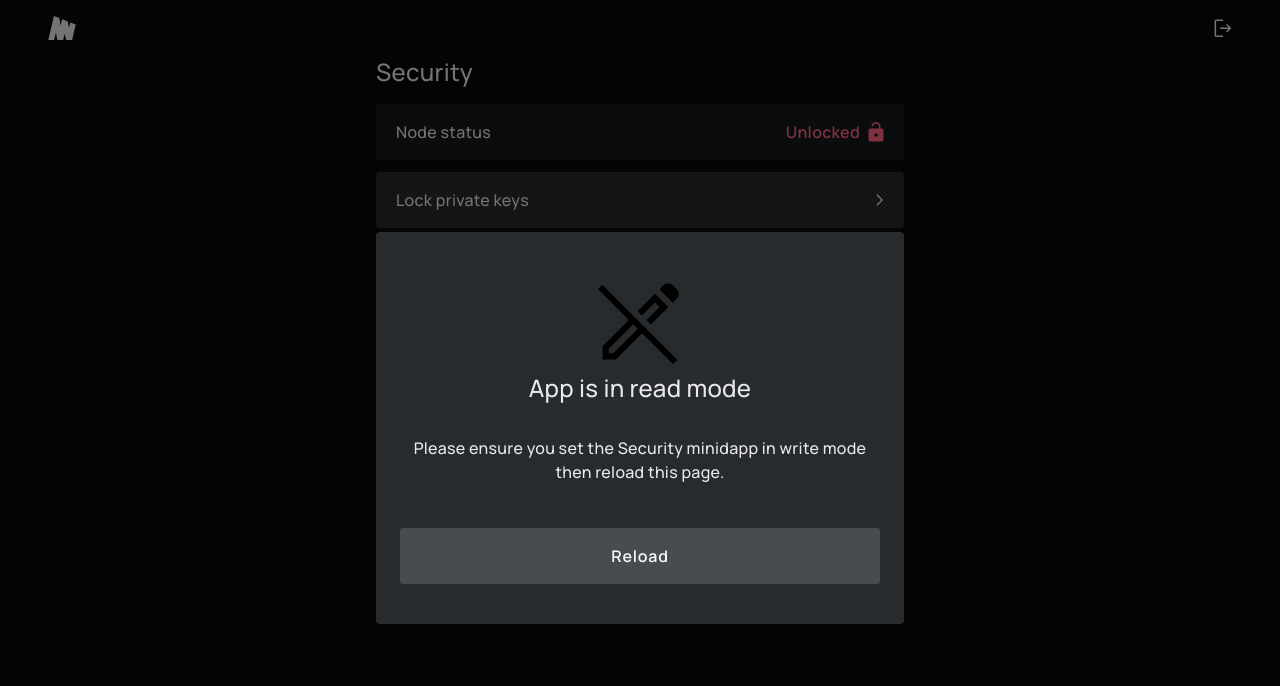
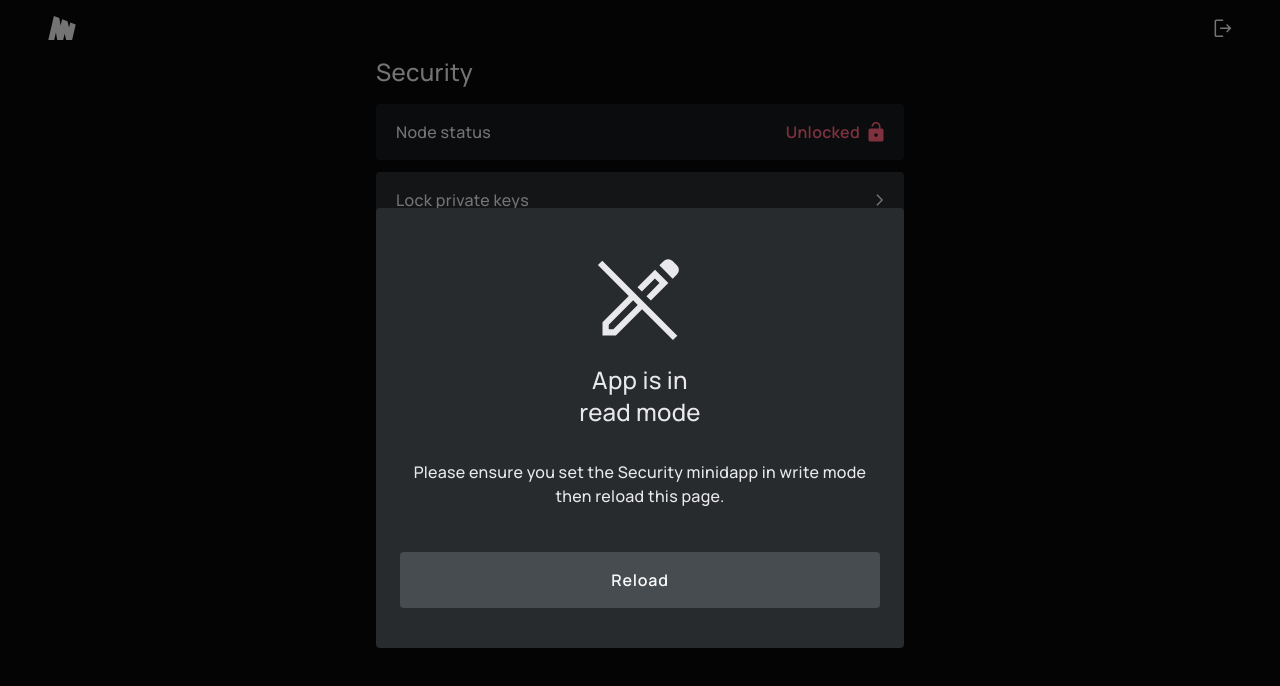
Before and after one commit to minima-global/security, a React (Vite) app: page /#/dashboard in a window 1280 px wide. Shown: the top 686 px of the page. Built offline with nearby package versions, Linux system fonts and the light colour scheme; no server answers.

Commit message:
Fix up padding & icon for read mode check

```diff
--- a/src/pages/AppInReadMode/ReadMode.module.css
+++ b/src/pages/AppInReadMode/ReadMode.module.css
@@ -87,6 +87,8 @@
   width: 100px;
   height: 100px;
   align-self: center;
+
+  fill: #E9E9EB;
 }
 
 .button__wrapper {
--- a/src/pages/AppInReadMode/index.tsx
+++ b/src/pages/AppInReadMode/index.tsx
@@ -18,8 +18,14 @@ export function AppIsInReadMode() {
             <section>
               <div className={styles["dialog"]}>
                 <div>
-                  <img alt="download" src="./assets/read.svg" />{" "}
-                  <h1 className="text-2xl mb-8">App is in read mode</h1>
+                  <img
+                    className="mb-4"
+                    alt="download"
+                    src="./assets/read.svg"
+                  />
+                  <h1 className="text-2xl mb-8">
+                    App is in <br /> read mode
+                  </h1>
                   <p>
                     Please ensure you set the Security minidapp in write mode
                     then reload this page.
```
Also changed, not shown: public/assets/read.svg.
